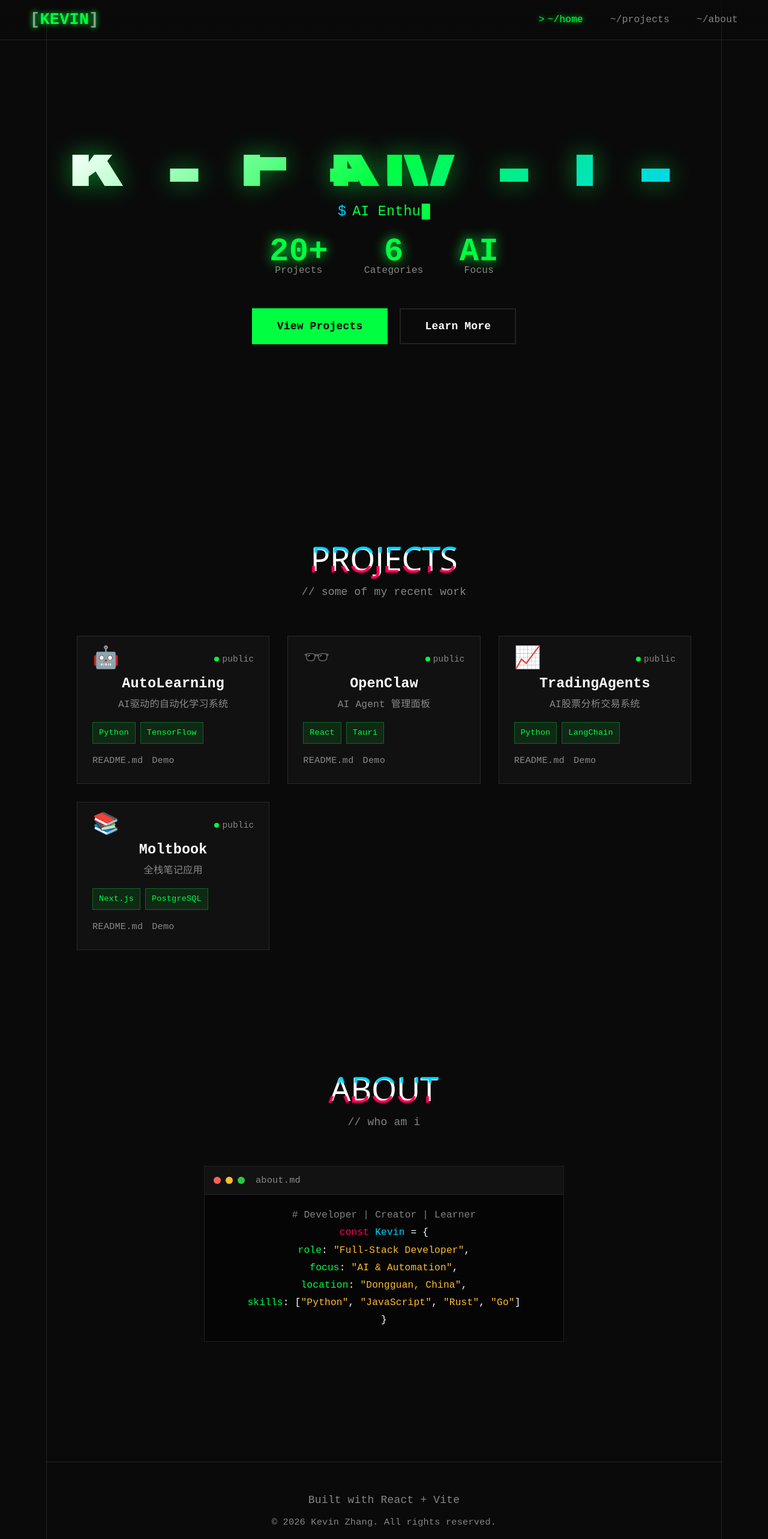
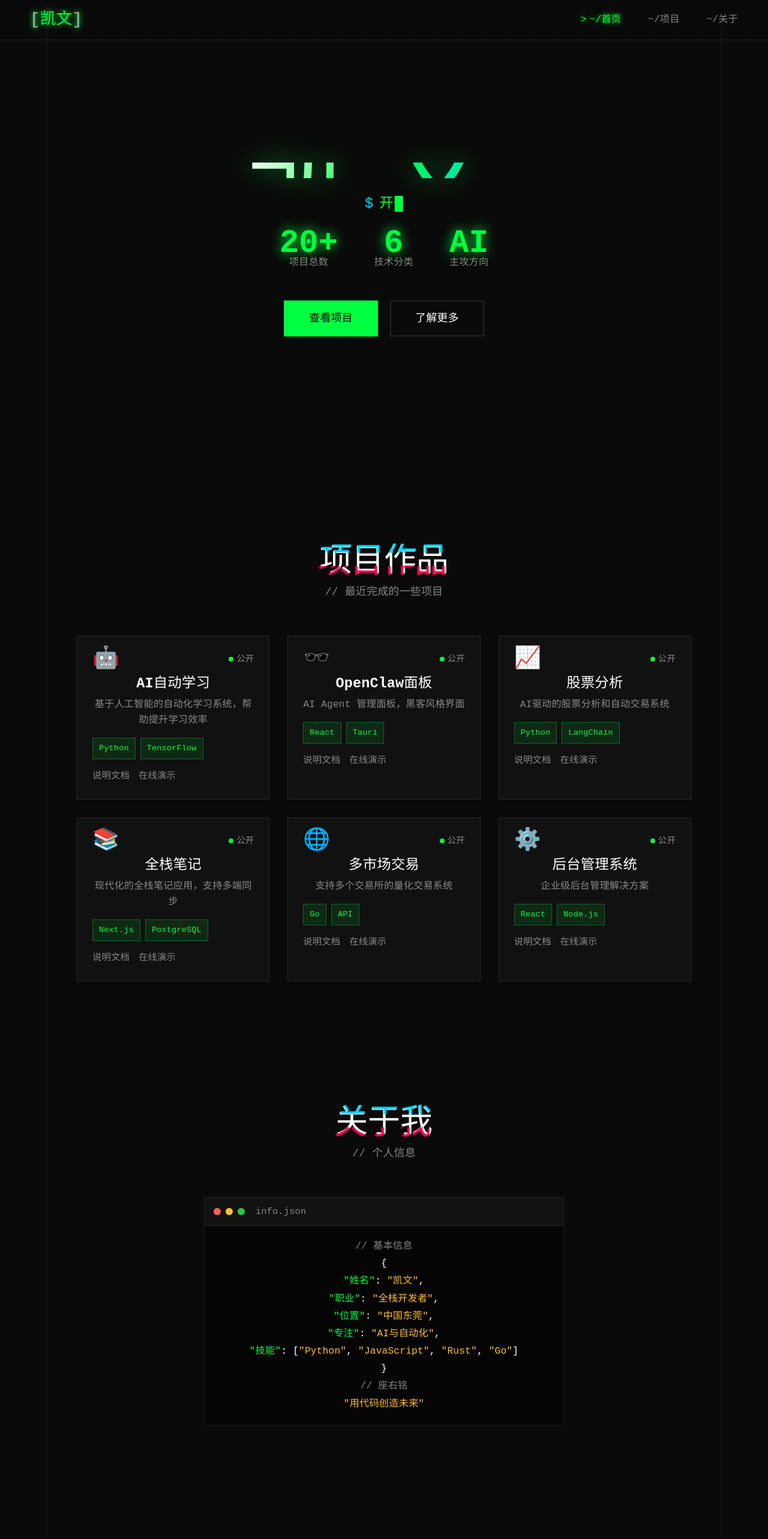
Before and after one commit to MXD706/portfolio, a React (Vite) app: page / in a window 1280 px wide. Shown: the top 2566 px of the page at 60% size. Built offline with nearby package versions, Linux system fonts and the light colour scheme.

Commit message:
feat: full Chinese localization

```diff
--- a/index.html
+++ b/index.html
@@ -4,8 +4,8 @@
     <meta charset="UTF-8" />
     <link rel="icon" type="image/svg+xml" href="/favicon.svg" />
     <meta name="viewport" content="width=device-width, initial-scale=1.0" />
-    <title>Kevin - 开发者 | 创造者</title>
-    <meta name="description" content="Kevin - Full-Stack Developer | AI Enthusiast | Creator" />
+    <title>凯文 - 开发者 | 创造者</title>
+    <meta name="description" content="凯文 - 全栈开发者 | AI爱好者 | 创造者" />
   </head>
   <body>
     <div id="root"></div>
--- a/src/App.jsx
+++ b/src/App.jsx
@@ -5,13 +5,14 @@ import './App.css'
 function MatrixRain() {
   useEffect(() => {
     const canvas = document.getElementById('matrix')
+    if (!canvas) return
     const ctx = canvas.getContext('2d')
 
     canvas.width = window.innerWidth
     canvas.height = window.innerHeight
 
-    const chars = 'ABCDEFGHIJKLMNOPQRSTUVWXYZ0123456789@#$%^&*() Kevin Zhang'.split('')
-    const fontSize = 14
+    const chars = '凯文张开发者创造者学习者AI'.split('')
+    const fontSize = 16
     const columns = canvas.width / fontSize
     const drops = Array(Math.floor(columns)).fill(1)
 
@@ -34,12 +35,16 @@ function MatrixRain() {
     }
 
     const interval = setInterval(draw, 50)
-    window.addEventListener('resize', () => {
+    const handleResize = () => {
       canvas.width = window.innerWidth
       canvas.height = window.innerHeight
-    })
+    }
+    window.addEventListener('resize', handleResize)
 
-    return () => clearInterval(interval)
+    return () => {
+      clearInterval(interval)
+      window.removeEventListener('resize', handleResize)
+    }
   }, [])
 
   return <canvas id="matrix" className="matrix-bg" />
@@ -98,7 +103,7 @@ function ProjectCard({ name, description, tags, icon }) {
       <div className="card-header">
         <span className="card-icon">{icon}</span>
         <span className="card-status">
-          <span className="dot"></span> public
+          <span className="dot"></span> 公开
         </span>
       </div>
       <h3>{name}</h3>
@@ -107,8 +112,8 @@ function ProjectCard({ name, description, tags, icon }) {
         {tags.map(tag => <span key={tag} className="tag">{tag}</span>)}
       </div>
       <div className="card-actions">
-        <a href="#" className="card-link">README.md</a>
-        <a href="#" className="card-link">Demo</a>
+        <a href="#" className="card-link">说明文档</a>
+        <a href="#" className="card-link">在线演示</a>
       </div>
     </div>
   )
@@ -120,13 +125,13 @@ function Nav() {
     <nav className="nav">
       <div className="nav-logo">
         <span className="logo-bracket">[</span>
-        KEVIN
+        凯文
         <span className="logo-bracket">]</span>
       </div>
       <div className="nav-links">
-        <a href="#home" className="nav-link active">~/home</a>
-        <a href="#projects" className="nav-link">~/projects</a>
-        <a href="#about" className="nav-link">~/about</a>
+        <a href="#home" className="nav-link active">~/首页</a>
+        <a href="#projects" className="nav-link">~/项目</a>
+        <a href="#about" className="nav-link">~/关于</a>
       </div>
     </nav>
   )
@@ -135,9 +140,9 @@ function Nav() {
 // Stats Counter
 function Stats() {
   const stats = [
-    { number: '20+', label: 'Projects' },
-    { number: '6', label: 'Categories' },
-    { number: 'AI', label: 'Focus' },
+    { number: '20+', label: '项目总数' },
+    { number: '6', label: '技术分类' },
+    { number: 'AI', label: '主攻方向' },
   ]
 
   return (
@@ -155,17 +160,19 @@ function Stats() {
 // Projects Section
 function Projects() {
   const projects = [
-    { name: 'AutoLearning', description: 'AI驱动的自动化学习系统', tags: ['Python', 'TensorFlow'], icon: '🤖' },
-    { name: 'OpenClaw', description: 'AI Agent 管理面板', tags: ['React', 'Tauri'], icon: '🕶️' },
-    { name: 'TradingAgents', description: 'AI股票分析交易系统', tags: ['Python', 'LangChain'], icon: '📈' },
-    { name: 'Moltbook', description: '全栈笔记应用', tags: ['Next.js', 'PostgreSQL'], icon: '📚' },
+    { name: 'AI自动学习', description: '基于人工智能的自动化学习系统，帮助提升学习效率', tags: ['Python', 'TensorFlow'], icon: '🤖' },
+    { name: 'OpenClaw面板', description: 'AI Agent 管理面板，黑客风格界面', tags: ['React', 'Tauri'], icon: '🕶️' },
+    { name: '股票分析', description: 'AI驱动的股票分析和自动交易系统', tags: ['Python', 'LangChain'], icon: '📈' },
+    { name: '全栈笔记', description: '现代化的全栈笔记应用，支持多端同步', tags: ['Next.js', 'PostgreSQL'], icon: '📚' },
+    { name: '多市场交易', description: '支持多个交易所的量化交易系统', tags: ['Go', 'API'], icon: '🌐' },
+    { name: '后台管理系统', description: '企业级后台管理解决方案', tags: ['React', 'Node.js'], icon: '⚙️' },
   ]
 
   return (
     <section id="projects" className="section">
       <div className="section-header">
-        <GlitchText tag="h2">PROJECTS</GlitchText>
-        <p className="section-subtitle">// some of my recent work</p>
+        <GlitchText tag="h2">项目作品</GlitchText>
+        <p className="section-subtitle">// 最近完成的一些项目</p>
       </div>
       <div className="projects-grid">
         {projects.map(p => <ProjectCard key={p.name} {...p} />)}
@@ -179,8 +186,8 @@ function About() {
   return (
     <section id="about" className="section">
       <div className="section-header">
-        <GlitchText tag="h2">ABOUT</GlitchText>
-        <p className="section-subtitle">// who am i</p>
+        <GlitchText tag="h2">关于我</GlitchText>
+        <p className="section-subtitle">// 个人信息</p>
       </div>
       <div className="about-content">
         <div className="terminal-window">
@@ -188,17 +195,20 @@ function About() {
             <span className="terminal-dot red"></span>
             <span className="terminal-dot yellow"></span>
             <span className="terminal-dot green"></span>
-            <span className="terminal-title">about.md</span>
+            <span className="terminal-title">info.json</span>
           </div>
           <div className="terminal-body">
-            <p><span className="comment"># Developer | Creator | Learner</span></p>
+            <p><span className="comment">// 基本信息</span></p>
+            <p>{'{'}</p>
+            <p>  <span className="property">"姓名"</span>: <span className="string">"凯文"</span>,</p>
+            <p>  <span className="property">"职业"</span>: <span className="string">"全栈开发者"</span>,</p>
+            <p>  <span className="property">"位置"</span>: <span className="string">"中国东莞"</span>,</p>
+            <p>  <span className="property">"专注"</span>: <span className="string">"AI与自动化"</span>,</p>
+            <p>  <span className="property">"技能"</span>: [<span className="string">"Python"</span>, <span className="string">"JavaScript"</span>, <span className="string">"Rust"</span>, <span className="string">"Go"</span>]</p>
+            <p>{'}'}</p>
             <p></p>
-            <p><span className="keyword">const</span> <span className="variable">Kevin</span> = {'{'}</p>
-            <p>  <span className="property">role</span>: <span className="string">"Full-Stack Developer"</span>,</p>
-            <p>  <span className="property">focus</span>: <span className="string">"AI & Automation"</span>,</p>
-            <p>  <span className="property">location</span>: <span className="string">"Dongguan, China"</span>,</p>
-            <p>  <span className="property">skills</span>: [<span className="string">"Python"</span>, <span className="string">"JavaScript"</span>, <span className="string">"Rust"</span>, <span className="string">"Go"</span>]</p>
-            <p>{'}'}</p>
+            <p><span className="comment">// 座右铭</span></p>
+            <p><span className="string">"用代码创造未来"</span></p>
           </div>
         </div>
       </div>
@@ -210,8 +220,8 @@ function About() {
 function Footer() {
   return (
     <footer className="footer">
-      <p>Built with React + Vite</p>
-      <p className="copyright">© 2026 Kevin Zhang. All rights reserved.</p>
+      <p>使用 React + Vite 构建</p>
+      <p className="copyright">© 2026 凯文. 保留所有权利.</p>
     </footer>
   )
 }
@@ -223,12 +233,12 @@ function App() {
       <Nav />
 
       <section id="home" className="hero">
-        <GlitchText>K-E-V-I-N</GlitchText>
-        <TerminalText texts={['Full-Stack Developer', 'AI Enthusiast', 'Open Source Contributor', 'Building the future']} />
+        <GlitchText>凯文</GlitchText>
+        <TerminalText texts={['全栈开发者', 'AI爱好者', '开源贡献者', '正在改变世界']} />
         <Stats />
         <div className="cta-buttons">
-          <a href="#projects" className="btn btn-primary">View Projects</a>
-          <a href="#about" className="btn btn-secondary">Learn More</a>
+          <a href="#projects" className="btn btn-primary">查看项目</a>
+          <a href="#about" className="btn btn-secondary">了解更多</a>
         </div>
       </section>
 
```
Also changed, not shown: 2 other files (tests, documents, lock files or other folders).
